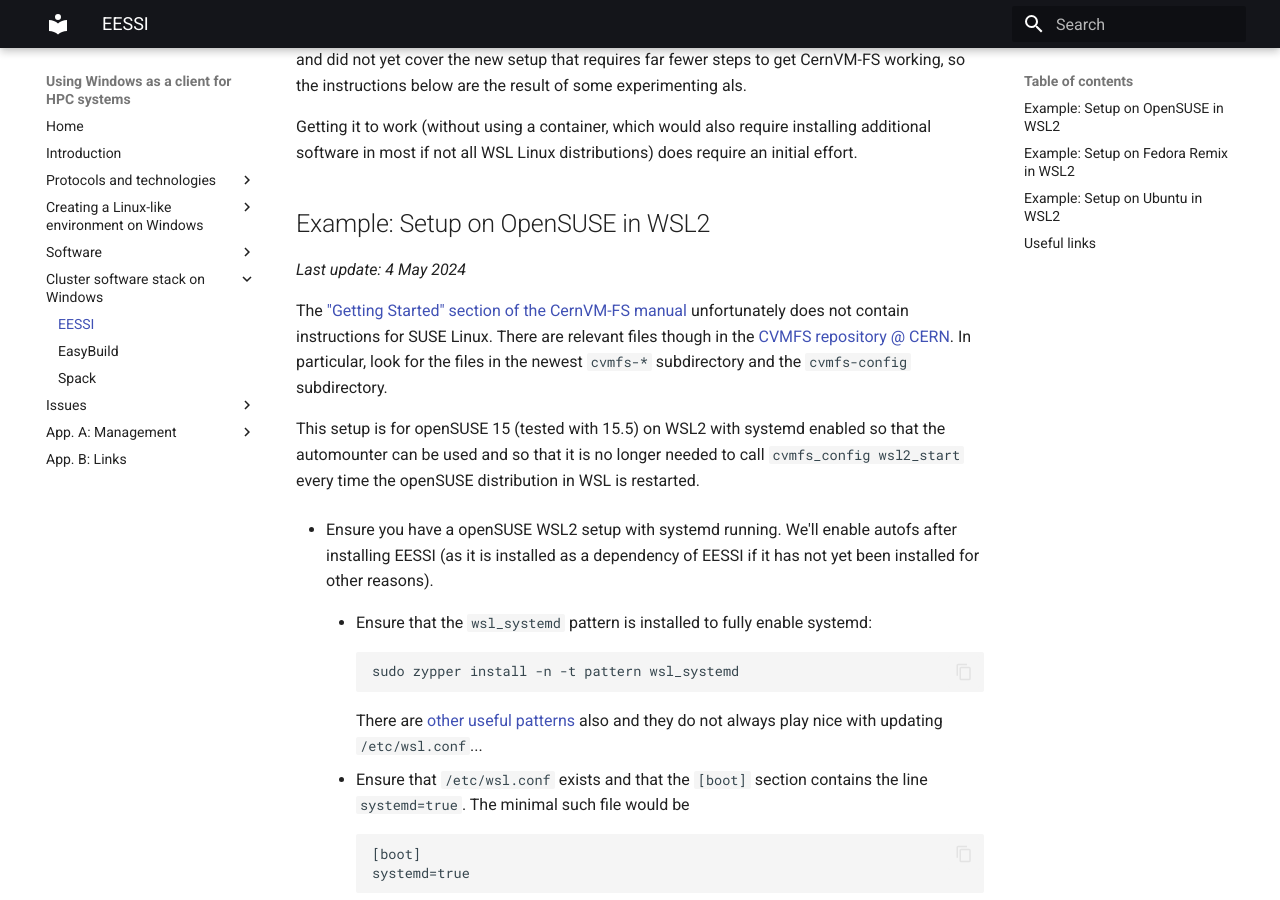
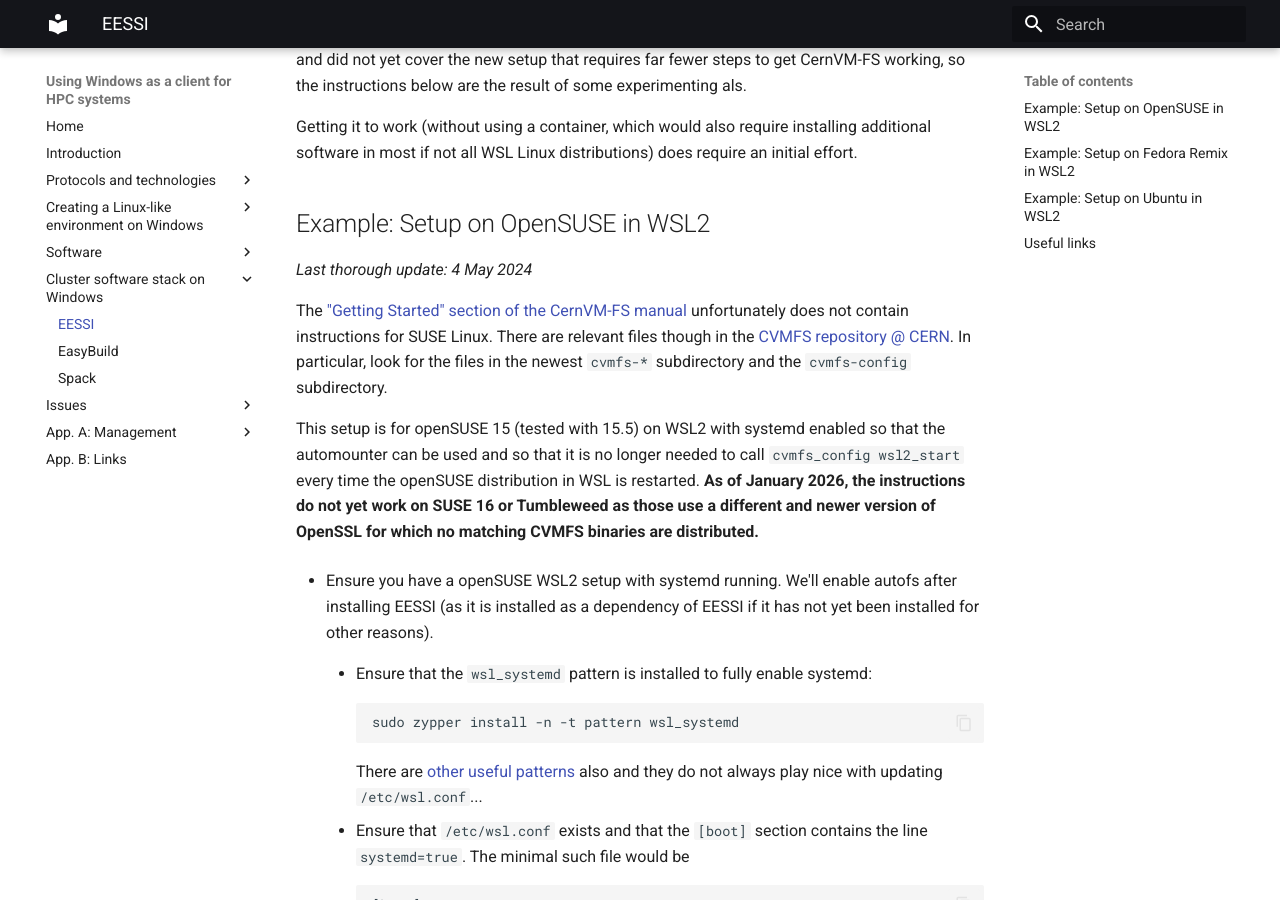
Before and after one commit to klust/windows-client-HPC, an MkDocs documentation site: the page built from docs/4_Cluster_Stack/4_01_EESSI.md, in a window 1280 px wide and 900 px high, scrolled down 462 px. Built offline with MkDocs 1.6.1 and Material for MkDocs 9.7.7, drawn with Linux system fonts in a browser that asks for light colours.

Commit message:
Adding a remark about SUSE 16 to the instructions to install EESSI on WSL.

```diff
--- a/docs/4_Cluster_Stack/4_01_EESSI.md
+++ b/docs/4_Cluster_Stack/4_01_EESSI.md
@@ -28,7 +28,7 @@
 
 ## Example: Setup on OpenSUSE in WSL2
 
-*Last update: 4 May 2024*
+*Last thorough update: 4 May 2024*
 
 The ["Getting Started" section of the CernVM-FS manual](https://cvmfs.readthedocs.io/en/stable/cpt-quickstart.html)
 unfortunately does not contain instructions for SUSE Linux.
@@ -39,6 +39,9 @@
 This setup is for openSUSE 15 (tested with 15.5) on WSL2 with systemd enabled so
 that the automounter can be used and so that it is no longer needed to call
 `cvmfs_config wsl2_start` every time the openSUSE distribution in WSL is restarted.
+**As of January 2026, the instructions do not yet work on SUSE 16 or Tumbleweed as those use
+a different and newer version of OpenSSL for which no matching CVMFS binaries are
+distributed.**
 
 -   Ensure you have a openSUSE WSL2 setup with systemd running. We'll enable
     autofs after installing EESSI (as it is installed as a dependency of
```
